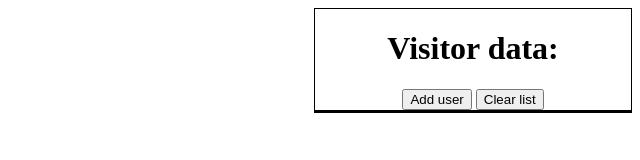
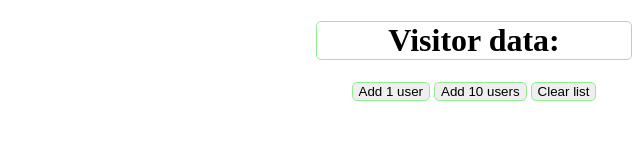
Before and after one commit to john26sfj-ship-it/jsa-oppgave-3-randomuser, a plain HTML site: page index.html in a window 1280 px wide. Shown: the whole page, without its empty margins (640-1280 px from the left). Drawn offline with Linux system fonts and the light colour scheme.

Commit message:
Oppgave ferdig teknisk. Fetch 1 eller 10 med buttons

```diff
--- a/index.html
+++ b/index.html
@@ -9,9 +9,10 @@
   </head>
   <body>
     <div class="output-container">
-      <h1>Visitor data:</h1>
-      <button id="fetch-user">Add user</button>
-      <button id="clear-users">Clear list</button>
+      <h1 class="borders">Visitor data:</h1>
+      <button id="fetch-user" class="borders">Add 1 user</button>
+      <button id="fetch-10-users" class="borders">Add 10 users</button>
+      <button id="clear-users" class="borders">Clear list</button>
       <div id="users-container"></div>
     </div>
   </body>
--- a/script.js
+++ b/script.js
@@ -1,6 +1,7 @@
 // Define const variables.
 const apiUrl = `https://randomuser.me/api/`;
 const fetchUserBtn = document.getElementById("fetch-user");
+const fetch10UsersBtn = document.getElementById("fetch-10-users");
 const clearUsers = document.getElementById("clear-users");
 
 /*
@@ -55,6 +56,7 @@ function outputRandomUser(first, last, email) {
   if (usersContainer) {
     const userDiv = document.createElement(`div`);
     userDiv.classList.add("user-div");
+    userDiv.classList.add("borders");
 
     const userName = document.createElement("p");
     userName.classList.add("user-name");
@@ -82,6 +84,10 @@ fetchUserBtn.addEventListener("click", () => {
   fetchRandomUser();
 });
 
+fetch10UsersBtn.addEventListener("click", () => {
+  fetchRandomUser(10);
+});
+
 clearUsers.addEventListener("click", () => {
   window.location.reload();
 });
--- a/styles.css
+++ b/styles.css
@@ -5,11 +5,14 @@ body {
 .output-container {
   justify-self: end;
   width: 25%;
-  border: 1px solid black;
+}
+
+.borders {
+  border: 1px solid lightgreen;
+  border-radius: 5px;
 }
 
 #users-container {
-  border: 1px solid black;
   min-width: 25%;
   gap: 10px;
 }
```
